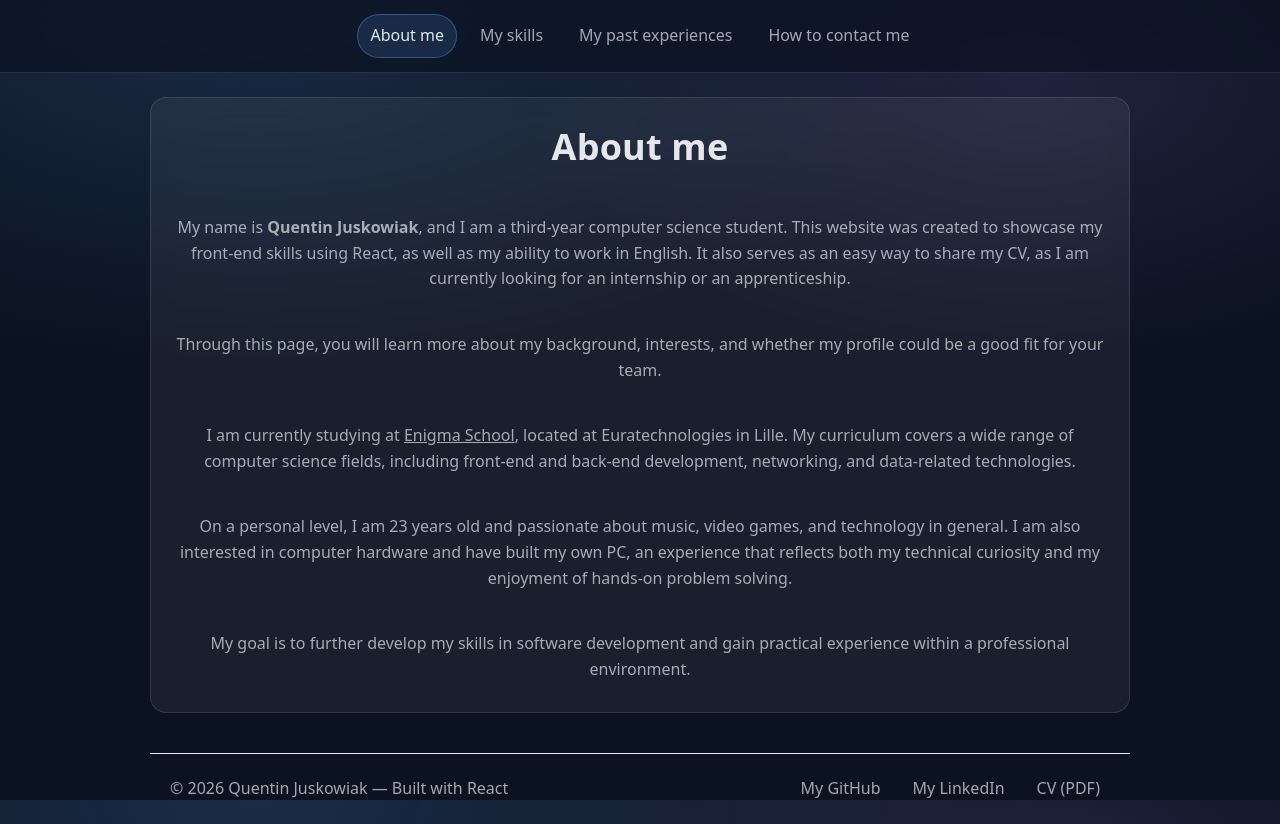
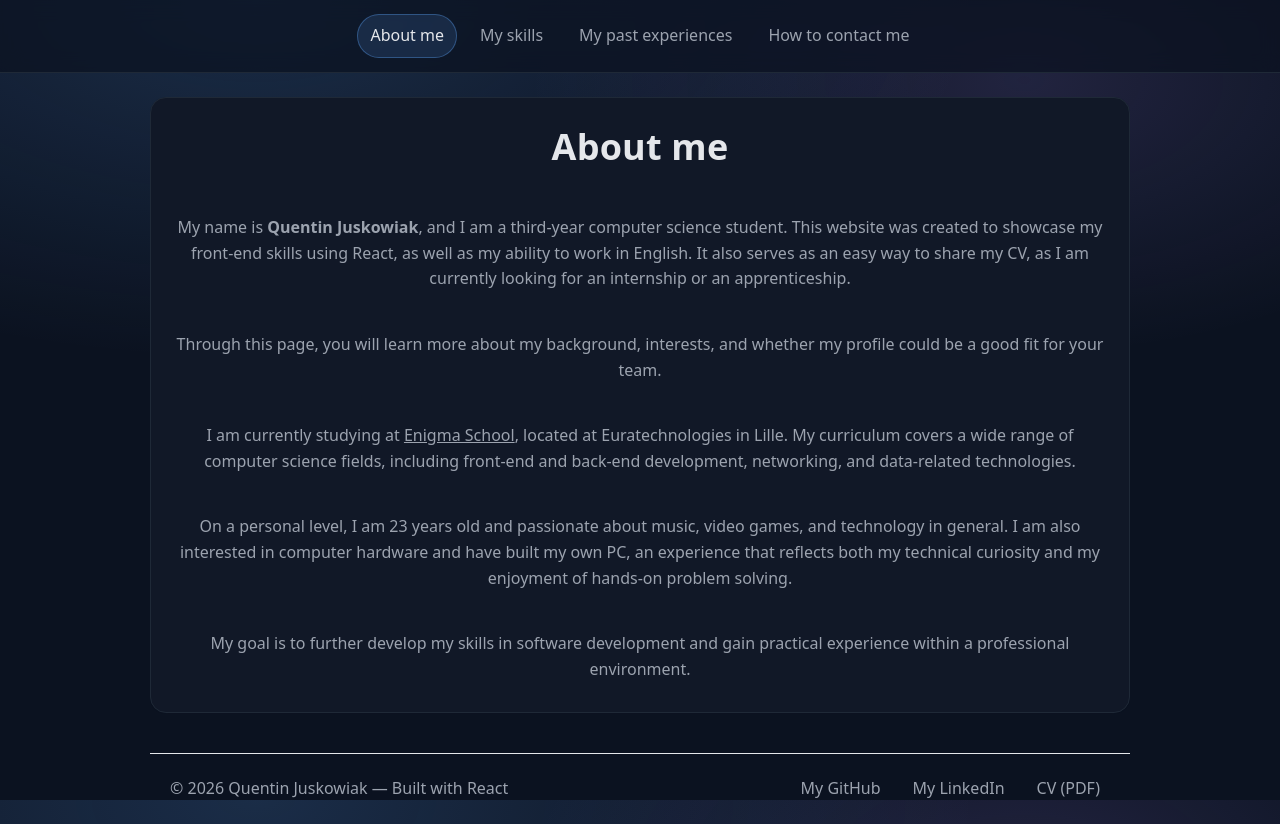
Before and after one commit to QuentinoDelFuego/CV_React, a React (Vite) app in the folder my_app/: page / in a window 1280 px wide. Built offline with nearby package versions, Linux system fonts and the light colour scheme.

Commit message:
ajustement couleurs

```diff
--- a/my_app/src/index.css
+++ b/my_app/src/index.css
@@ -4,10 +4,10 @@
 
 :root {
   --bg: #0b1220;
-  --panel: rgba(255, 255, 255, 0.06);
+  --panel: #111827;
   --text: #e5e7eb;
-  --muted: rgba(229, 231, 235, 0.7);
-  --border: rgba(229, 231, 235, 0.12);
+  --muted: #9ca3af;
+  --border: #1f2937;
   --accent: #60a5fa;
 }
 
```
